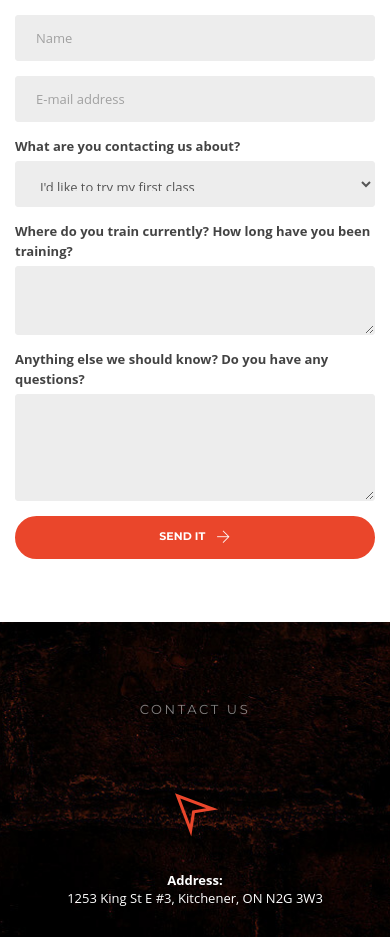
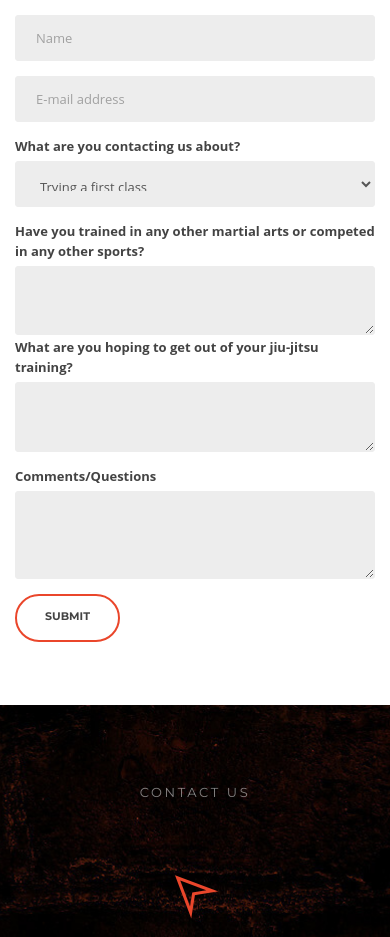
Before and after one commit to clockwork189/Guardhouse, a plain HTML site: page contact.html in a window 390 px wide. Shown: the part 1040-1977 px from the top of the page. Drawn offline with Linux system fonts and the light colour scheme; some packages are replaced by stand-ins of ours.

Commit message:
forms hide/show
added logic behind forms

```diff
--- /dev/null
+++ b/assets/js/hide-show-fields-form.js
@@ -0,0 +1,29 @@
+$("#seeAnotherField").change(function() {
+			if ($(this).val() == "dropIn") {
+				$('#dropInDiv').show();
+				$('#dropIn').attr('required','');
+				$('#dropIn').attr('data-error', 'This field is required.');
+				$('#firstClassDiv').hide();
+				$('#firstClass').removeAttr('required');
+				$('#firstClass').removeAttr('data-error');
+			}
+			else if ($(this).val() == "firstClass") {
+				$('#firstClassDiv').show();
+				$('#firstClass').attr('required','');
+				$('#firstClass').attr('data-error', 'This field is required.');
+				$('#dropInDiv').hide();
+				$('#dropIn').removeAttr('required');
+				$('#dropIn').removeAttr('data-error');
+			}
+
+
+			else {
+				$('#dropInDiv').hide();
+				$('#dropIn').removeAttr('required');
+				$('#dropIn').removeAttr('data-error');
+				$('#firstClassDiv').hide();
+				$('#firstClass').removeAttr('required');
+				$('#firstClass').removeAttr('data-error');
+			}
+		});
+		$("#seeAnotherField").trigger("change");
--- a/contact.html
+++ b/contact.html
@@ -137,25 +137,36 @@
 								<input name="email" id="email" type="text" class="form-control" placeholder="E-mail address" required>
 							</div>
 						</div>
-						<div class="form-group">
-    <label for="formTopic">What are you contacting us about?</label>
-    <select class="form-control" id="formTopic">
-      <option value="first-class">I'd like to try my first class</option>
-      <option value="dropin">I'd like to drop in for a class</option>
-      <option value="question">I have a question</option>
+<form class="p-3">
+  <div class="form-group">
+    <label for="seeAnotherField">What are you contacting us about?</label>
+    <select class="form-control" id="seeAnotherField">
+    	<option value="firstClass">Trying a first class</option>
+    	<option value="dropIn">Dropping in for a class</option>
+          <option value="question">Other/question</option>
+
     </select>
   </div>
-						<div class="form-group">
-							<label for="formTopic">Where do you train currently? How long have you been training?</label>
-							<textarea name="currentgym" id="currentgym" cols="30" rows="2" class="form-control" required></textarea>
-						</div>
-						<div class="form-group"><label for="formTopic">Anything else we should know? Do you have any questions?</label>
-							<textarea name="currentgym" id="currentgym" cols="30" rows="4" class="form-control" required></textarea></div>
+  <div class="form-group" id="dropInDiv">
+    <label for="dropIn">Where do you currently train?</label>
+<input name="currentGym" type="text" class="form-control" required>
+    <label for="dropIn">How long have you been training for?</label>
+<input name="yearsTraining" type="text" class="form-control" required>
+  </div>
 
-						<div class="row">
-							<div class="col-md-4 col-sm-6">
-								<button type="submit" class="btn btn-filled btn-submit btn-block"><span>Send it <i class="i-after ti-arrow-right"></i></span></button>
-							</div>
+    <div class="form-group" id="firstClassDiv">
+    <label for="dropIn">Have you trained in any other martial arts or competed in any other sports?</label>
+<textarea class="form-control" id="comments" rows="2"></textarea>
+    <label for="dropIn">What are you hoping to get out of your jiu-jitsu training?</label>
+<textarea class="form-control" id="comments" rows="2"></textarea>
+  </div>
+
+  <div class="form-group">
+    <label for="comments">Comments/Questions</label>
+    <textarea class="form-control" id="comments" rows="3"></textarea>
+  </div>
+  <button type="submit" class="btn btn-primary">Submit</button>
+</form>
 						</div>
 					</form>
 				</div>
@@ -258,7 +269,7 @@
 <script src="assets/js/plugins.js"></script>
 <script src="assets/js/jquery.magnific-popup.js"></script>
 <script src="assets/js/timetable.js"></script>
-
+<script src="assets/js/hide-show-fields-form.js"></script>
 <!-- JS Core -->
 <script src="assets/js/core.js"></script>
 
```
Also changed, not shown: 2 other files.
